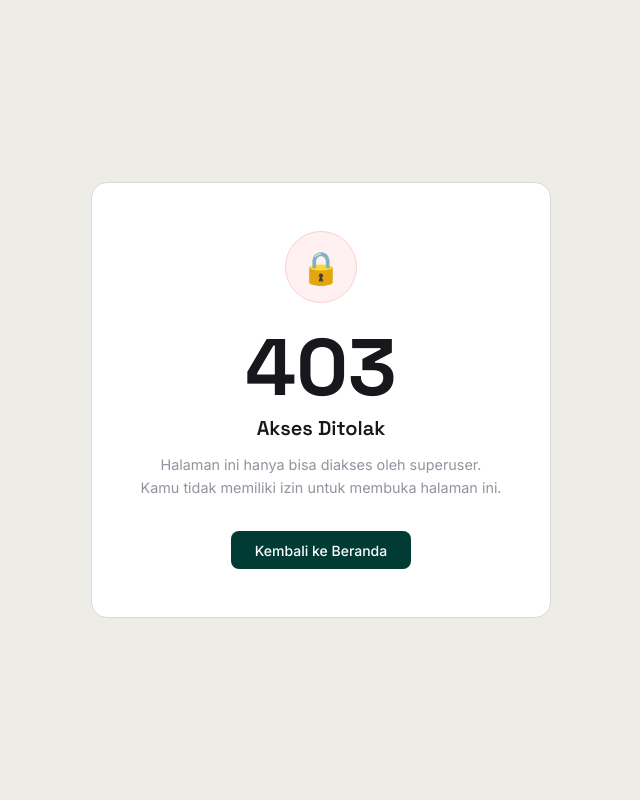
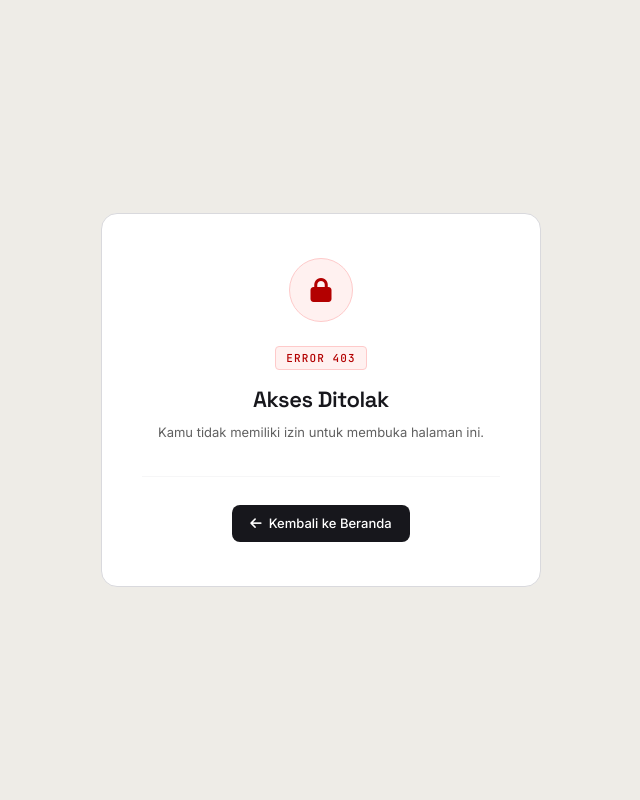
Before and after one commit to MoHakim-01121/Sup_Kopi, a Django app: template templates/403.html in a window 1280 px wide. Shown: the whole page, without its empty margins (319-959 px from the left). Run offline with Django 5.2, Linux system fonts and the light colour scheme; the template is opened without the code that fills it, so the values that code supplies are empty.

Commit message:
fix: update 403 error page to match design system, replace emoji with Font Awesome icon

```diff
--- a/templates/403.html
+++ b/templates/403.html
@@ -3,92 +3,156 @@
 <head>
     <meta charset="UTF-8">
     <meta name="viewport" content="width=device-width, initial-scale=1.0">
-    <title>Akses Ditolak - Sup Kopi</title>
-    <link href="https://fonts.googleapis.com/css2?family=Space+Grotesk:wght@300;400;500;600;700&family=Inter:wght@300;400;500;600&display=swap" rel="stylesheet">
+    <title>Akses Ditolak — Sup Kopi</title>
+
+    <link href="https://fonts.googleapis.com/css2?family=Space+Grotesk:wght@300;400;500;600;700&family=Inter:wght@300;400;500;600&family=JetBrains+Mono:wght@400;500&display=swap" rel="stylesheet">
+    <link href="https://cdn.jsdelivr.net/npm/bootstrap@5.3.2/dist/css/bootstrap.min.css" rel="stylesheet">
+    <link href="https://cdnjs.cloudflare.com/ajax/libs/font-awesome/6.5.0/css/all.min.css" rel="stylesheet">
+
     <style>
         :root {
-            --co-primary:    #17171c;
-            --co-canvas:     #ffffff;
-            --co-stone:      #eeece7;
-            --co-hairline:   #d9d9dd;
-            --co-muted:      #93939f;
-            --co-deep-green: #003c33;
-            --co-danger:     #dc3545;
+            --co-black:         #000000;
+            --co-primary:       #17171c;
+            --co-ink:           #212121;
+            --co-deep-green:    #003c33;
+            --co-dark-navy:     #071829;
+            --co-canvas:        #ffffff;
+            --co-stone:         #eeece7;
+            --co-hairline:      #d9d9dd;
+            --co-border:        #d9d9dd;
+            --co-muted:         #93939f;
+            --co-slate:         #75758a;
+            --co-body-muted:    #616161;
+            --co-error:         #b30000;
+            --co-error-bg:      #fff1f0;
+            --co-error-border:  #fecaca;
+            --co-primary-hover: #2d2d35;
+            --r-xs:  4px;
+            --r-sm:  8px;
+            --r-md:  16px;
         }
-        * { box-sizing: border-box; margin: 0; padding: 0; }
+
+        *, *::before, *::after { box-sizing: border-box; }
+
         body {
-            font-family: 'Inter', sans-serif;
+            font-family: 'Inter', 'Arial', system-ui, sans-serif;
             background: var(--co-stone);
+            color: var(--co-ink);
+            font-size: 14px;
+            line-height: 1.5;
+            -webkit-font-smoothing: antialiased;
             min-height: 100vh;
             display: flex;
             align-items: center;
             justify-content: center;
             padding: 2rem;
         }
-        .card {
+
+        .error-card {
             background: var(--co-canvas);
-            border: 1px solid var(--co-hairline);
-            border-radius: 16px;
-            padding: 3rem 2.5rem;
-            max-width: 460px;
+            border: 1px solid var(--co-border);
+            border-radius: var(--r-md);
+            padding: 2.75rem 2.5rem;
+            max-width: 440px;
             width: 100%;
             text-align: center;
         }
+
         .icon-wrap {
-            width: 72px;
-            height: 72px;
+            width: 64px;
+            height: 64px;
             border-radius: 50%;
-            background: #fff1f2;
-            border: 1px solid #fecdd3;
+            background: var(--co-error-bg);
+            border: 1px solid var(--co-error-border);
             display: flex;
             align-items: center;
             justify-content: center;
             margin: 0 auto 1.5rem;
-            font-size: 2rem;
         }
-        .code {
-            font-family: 'Space Grotesk', sans-serif;
-            font-size: 5rem;
-            font-weight: 700;
+
+        .icon-wrap i {
+            font-size: 1.5rem;
+            color: var(--co-error);
+        }
+
+        .error-code {
+            font-family: 'JetBrains Mono', monospace;
+            font-size: 11px;
+            font-weight: 500;
+            letter-spacing: 0.1em;
+            text-transform: uppercase;
+            color: var(--co-error);
+            background: var(--co-error-bg);
+            border: 1px solid var(--co-error-border);
+            border-radius: var(--r-xs);
+            display: inline-block;
+            padding: 3px 10px;
+            margin-bottom: 1rem;
+        }
+
+        h1 {
+            font-family: 'Space Grotesk', 'Inter', system-ui, sans-serif;
+            font-size: 1.375rem;
+            font-weight: 600;
+            letter-spacing: -0.02em;
             color: var(--co-primary);
-            line-height: 1;
-            margin-bottom: 0.5rem;
+            margin-bottom: 0.625rem;
         }
-        h1 {
-            font-family: 'Space Grotesk', sans-serif;
-            font-size: 1.25rem;
-            font-weight: 600;
-            color: var(--co-primary);
-            margin-bottom: 0.75rem;
-        }
+
         p {
-            font-size: 0.9rem;
-            color: var(--co-muted);
-            line-height: 1.6;
+            font-size: 13px;
+            color: var(--co-body-muted);
+            line-height: 1.65;
             margin-bottom: 2rem;
         }
-        .btn {
-            display: inline-block;
-            padding: 0.65rem 1.5rem;
-            background: var(--co-deep-green);
+
+        .divider {
+            border: none;
+            border-top: 1px solid var(--co-hairline);
+            margin: 0 0 1.75rem;
+        }
+
+        .btn-home {
+            display: inline-flex;
+            align-items: center;
+            gap: 7px;
+            background: var(--co-primary);
             color: #fff;
-            border-radius: 8px;
-            text-decoration: none;
-            font-size: 0.875rem;
+            border: none;
+            border-radius: var(--r-sm);
+            padding: 9px 18px;
+            font-size: 13px;
             font-weight: 500;
             font-family: 'Inter', sans-serif;
-            transition: opacity 0.15s;
+            text-decoration: none;
+            transition: background 0.14s;
         }
-        .btn:hover { opacity: 0.85; }
+
+        .btn-home:hover {
+            background: var(--co-primary-hover);
+            color: #fff;
+        }
+
+        .btn-home:active { transform: scale(0.97); }
     </style>
 </head>
 <body>
-    <div class="card">
-        <div class="icon-wrap">🔒</div>
-        <div class="code">403</div>
+    <div class="error-card">
+        <div class="icon-wrap">
+            <i class="fa-solid fa-lock"></i>
+        </div>
+
+        <span class="error-code">Error 403</span>
+
         <h1>Akses Ditolak</h1>
-        <p>Halaman ini hanya bisa diakses oleh superuser.<br>Kamu tidak memiliki izin untuk membuka halaman ini.</p>
-        <a href="/" class="btn">Kembali ke Beranda</a>
+        <p>Kamu tidak memiliki izin untuk membuka halaman ini.</p>
+
+        <hr class="divider">
+
+        <a href="/" class="btn-home">
+            <i class="fa-solid fa-arrow-left"></i>
+            Kembali ke Beranda
+        </a>
     </div>
 </body>
 </html>
```
